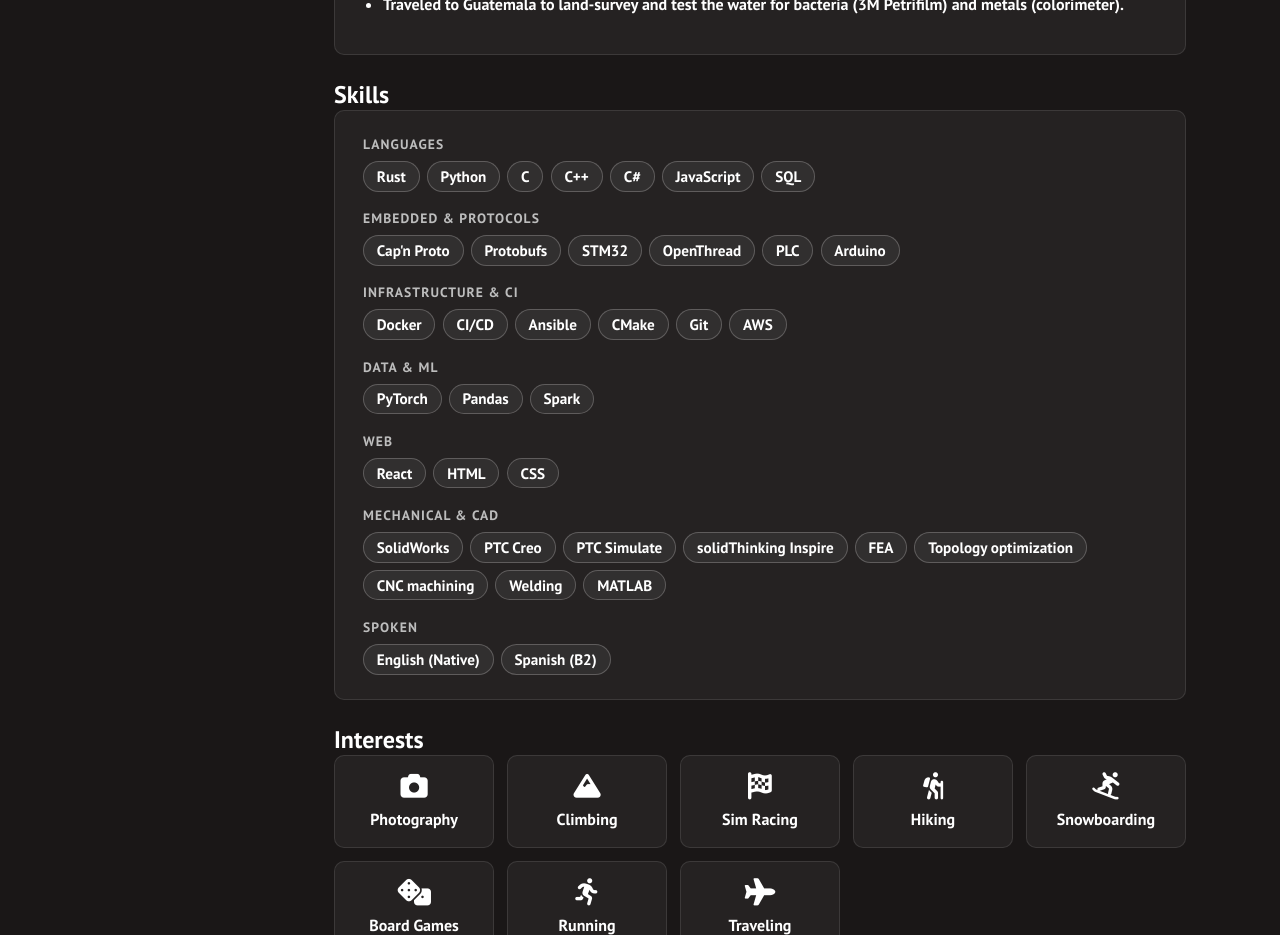
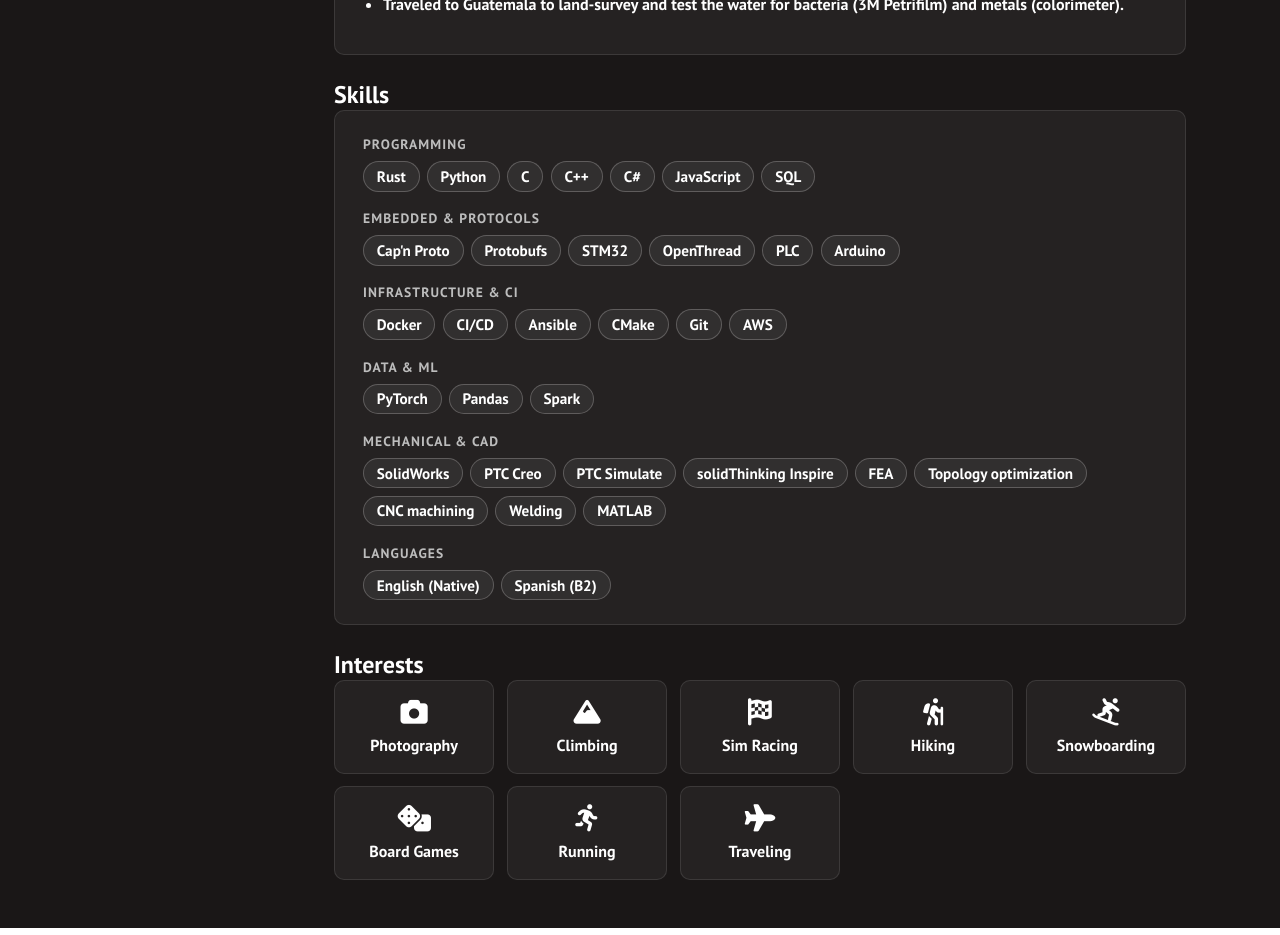
Before and after one commit to joekraemer/PortfolioWebsite, a React (Vite) app: page /resume in a window 1280 px wide. Shown: the part 3520-4455 px from the top of the page. Built offline with nearby package versions, Linux system fonts and the light colour scheme.

Commit message:
fix(resume): Drop Web skills, rename Spoken to Languages
Joe doesn't do web work, so the Web group (React, HTML, CSS) comes off.
Spoken becomes Languages, and the programming group becomes Programming
so the two headings don't collide.

```diff
--- a/src/components/pages/mains/Resume.js
+++ b/src/components/pages/mains/Resume.js
@@ -67,13 +67,12 @@
 }
 
 const SKILL_GROUPS = [
-    { name: 'Languages', items: ['Rust', 'Python', 'C', 'C++', 'C#', 'JavaScript', 'SQL'] },
+    { name: 'Programming', items: ['Rust', 'Python', 'C', 'C++', 'C#', 'JavaScript', 'SQL'] },
     { name: 'Embedded & Protocols', items: ["Cap'n Proto", 'Protobufs', 'STM32', 'OpenThread', 'PLC', 'Arduino'] },
     { name: 'Infrastructure & CI', items: ['Docker', 'CI/CD', 'Ansible', 'CMake', 'Git', 'AWS'] },
     { name: 'Data & ML', items: ['PyTorch', 'Pandas', 'Spark'] },
-    { name: 'Web', items: ['React', 'HTML', 'CSS'] },
     { name: 'Mechanical & CAD', items: ['SolidWorks', 'PTC Creo', 'PTC Simulate', 'solidThinking Inspire', 'FEA', 'Topology optimization', 'CNC machining', 'Welding', 'MATLAB'] },
-    { name: 'Spoken', items: ['English (Native)', 'Spanish (B2)'] },
+    { name: 'Languages', items: ['English (Native)', 'Spanish (B2)'] },
 ];
 
 const INTERESTS = [
```
